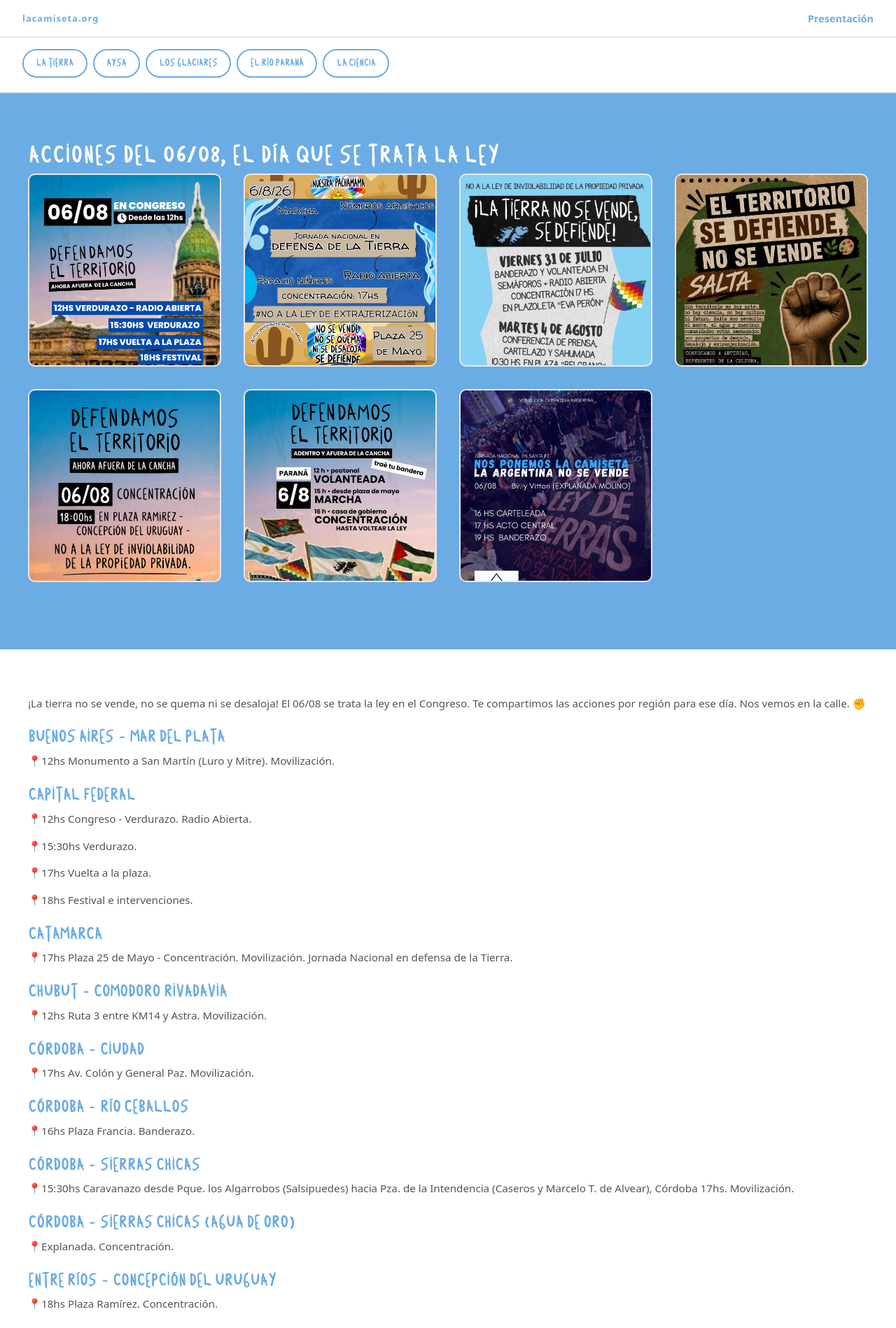
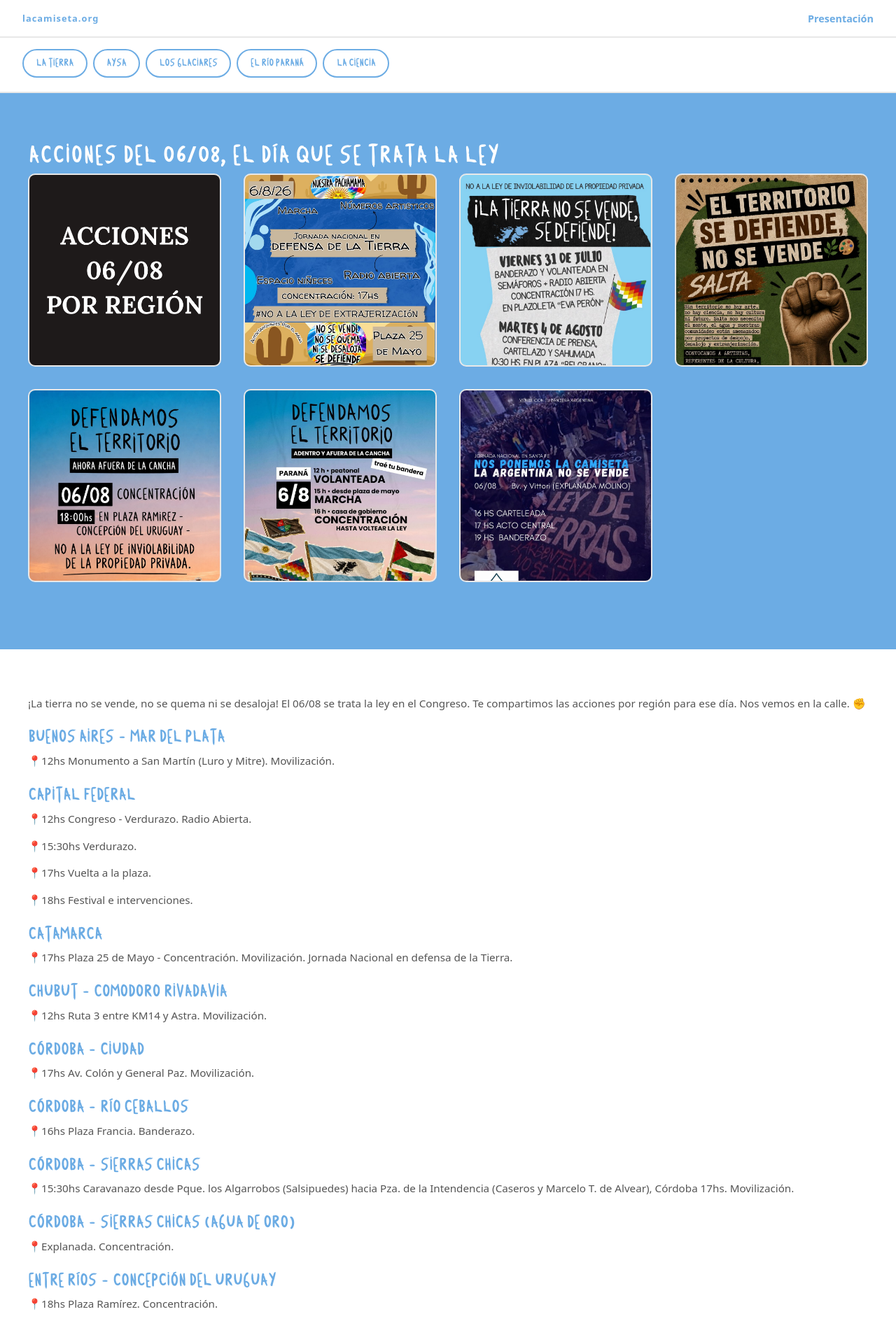
Before and after one commit to LaCamisetaOrg/LaCamisetaOrg.github.io, a Jekyll site: the page built from _actions/acciones68.md, in a window 1280 px wide. Shown: the top 1898 px of the page at 70% size. Built offline with Jekyll 4.4.1, drawn with Linux system fonts in a browser that asks for light colours.

Commit message:
Update acciones68.md

```diff
--- a/_actions/acciones68.md
+++ b/_actions/acciones68.md
@@ -3,7 +3,7 @@
 title: "Acciones del 06/08, el día que se trata la ley"
 description: "Acciones del 06/08"
 image:
-  - src: /assets/images/tierra_20260725al20260808/flyer_3_b.jpeg
+  - src: /assets/images/tierra_20260725al20260808/acciones_main.png
     alt: "Afiche del 6/8 en el Congreso Nacional. Defendamos el Territorio, ahora afuera de la cancha. Cronograma: 12hs Verdurazo y Radio Abierta, 15:30hs Verdurazo, 17hs Vuelta a la plaza, 18hs Festival. La tierra no se vende, no se quema, ni se desaloja."
   - src: /assets/images/tierra_20260725al20260808/6_concentracion_catamarca.jpeg
     alt: "Afiche de la Jornada Nacional en Defensa de la Tierra en Catamarca el 6/8. Concentración 17hs en Plaza 25 de Mayo. Incluye marcha, números artísticos, espacio niñeces y radio abierta. No a la ley de extranjerización. La tierra no se vende, no se quema, ni se desaloja, se defiende."
```
